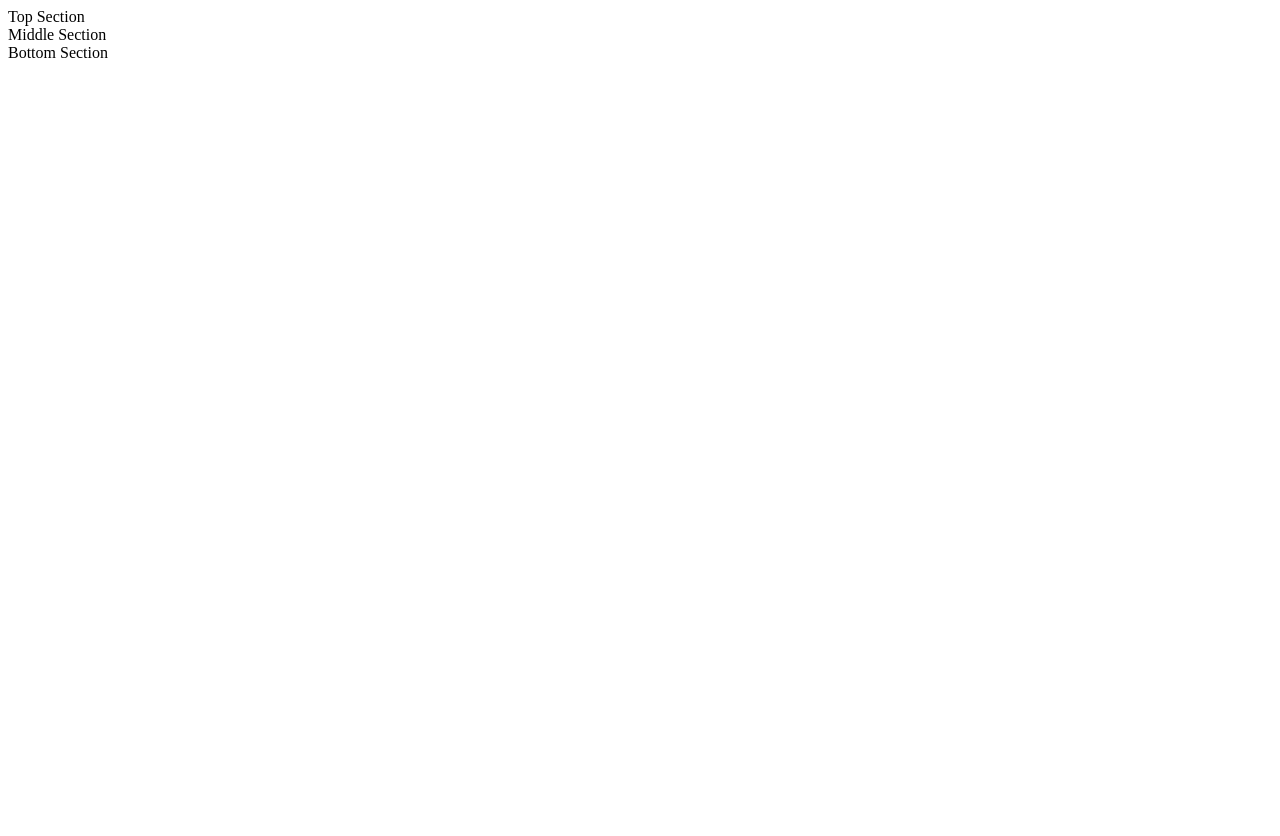
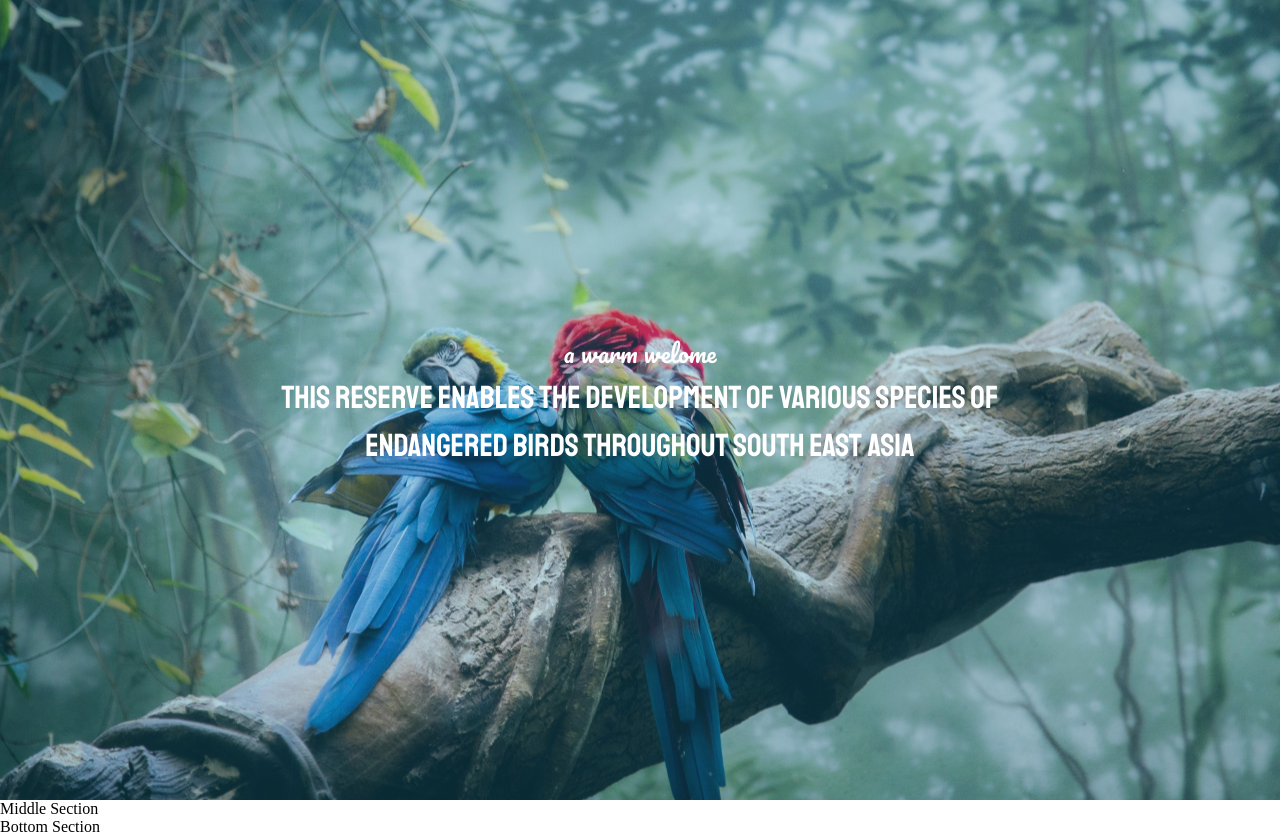
Before and after one commit to gkortsit/parrots, a plain HTML site: page index.html in a window 1280 px wide. Before the commit the page ends 800 px from the top, so only its background shows below. Drawn offline with Linux system fonts and the light colour scheme; a web font is replaced by a local one.

Commit message:
add top heading and subheading

```diff
--- a/index.html
+++ b/index.html
@@ -5,10 +5,27 @@
     <meta http-equiv="X-UA-Compatible" content="IE=edge" />
     <title>Page Title</title>
     <meta name="viewport" content="width=device-width, initial-scale=1" />
-    <link rel="stylesheet" type="text/css" media="screen" href="main.css" />
+    <!-- Google Fonts -->
+    <link
+      href="https://fonts.googleapis.com/css?family=Pacifico|Rambla|Staatliches"
+      rel="stylesheet"
+    />
+    <!-- CSS -->
+    <link rel="stylesheet" type="text/css" media="screen" href="./main.css" />
   </head>
   <body>
-    <div id="top-section">Top Section</div>
+    <!-- TOP SECTION -->
+    <div id="top-section" class="blue-overlay">
+      <div id="top-container">
+        <p class="top-subheading">
+          <span class="top-emphasized">a</span> warm welome
+        </p>
+        <h1 id="top-banner-text">
+          this reserve enables the development of various species of endangered
+          birds throughout south east asia
+        </h1>
+      </div>
+    </div>
     <div>Middle Section</div>
     <div>Bottom Section</div>
     <script src="main.js"></script>
--- a/main.css
+++ b/main.css
@@ -1,2 +1,47 @@
-#top-setion {
+body {
+  margin: 0;
+
+  /*
+
+  font-family: 'Rambla', sans-serif; */
 }
+
+#top-section {
+  background: url("./assets/photo-1515619363794-e826f7de3487.jpeg") no-repeat
+    center center fixed;
+  background-size: cover;
+  height: 100vh;
+  width: 100%;
+}
+
+#top-container {
+  height: 100vh;
+  width: 100%;
+  background-color: rgba(35, 139, 170, 0.3);
+  position: absolute;
+  top: 0;
+  display: flex;
+  flex-direction: column;
+  justify-content: center;
+  align-items: center;
+}
+
+#top-banner-text {
+  font-family: "Staatliches", cursive;
+  line-height: 1.5;
+  font-size: 32px;
+  font-weight: normal;
+  color: white;
+  text-align: center;
+  width: 60%;
+  margin-top: 0;
+}
+
+.top-subheading {
+  color: white;
+  text-align: center;
+  font-family: "Pacifico", cursive;
+  font-size: 24px;
+  font-weight: normal;
+  margin-bottom: 0;
+}
```
